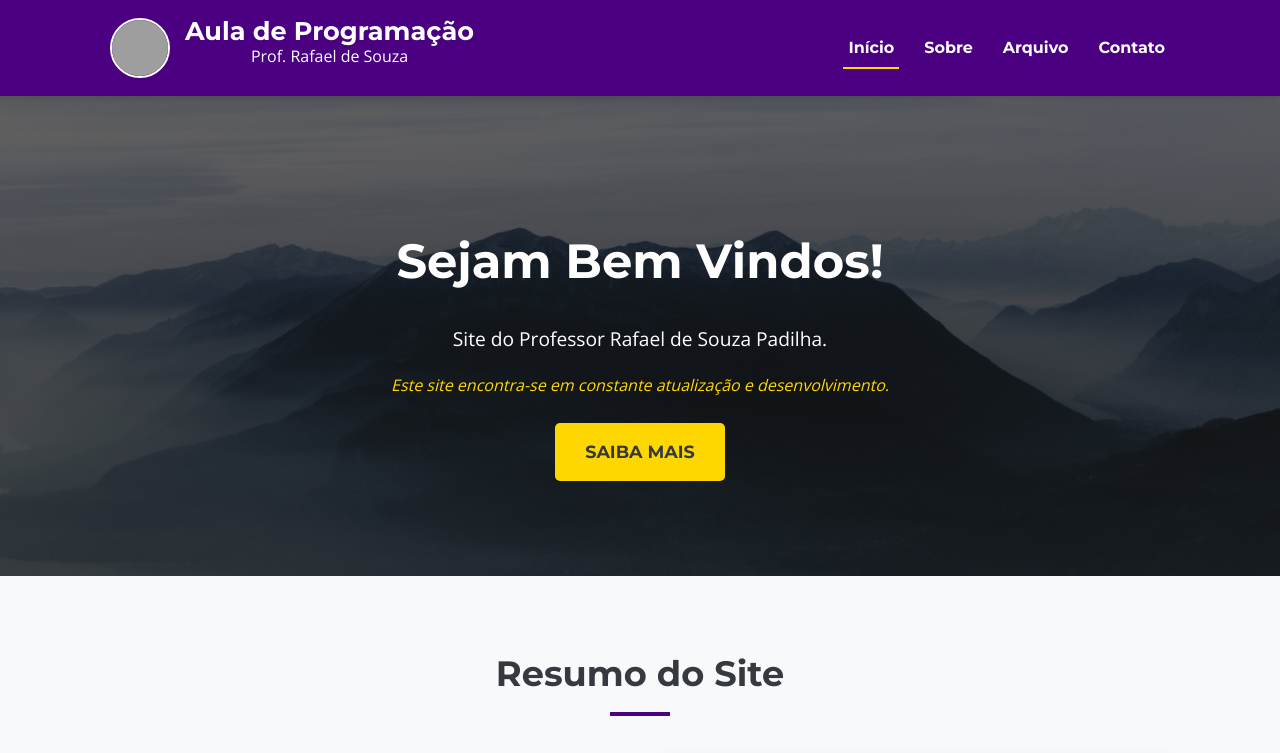
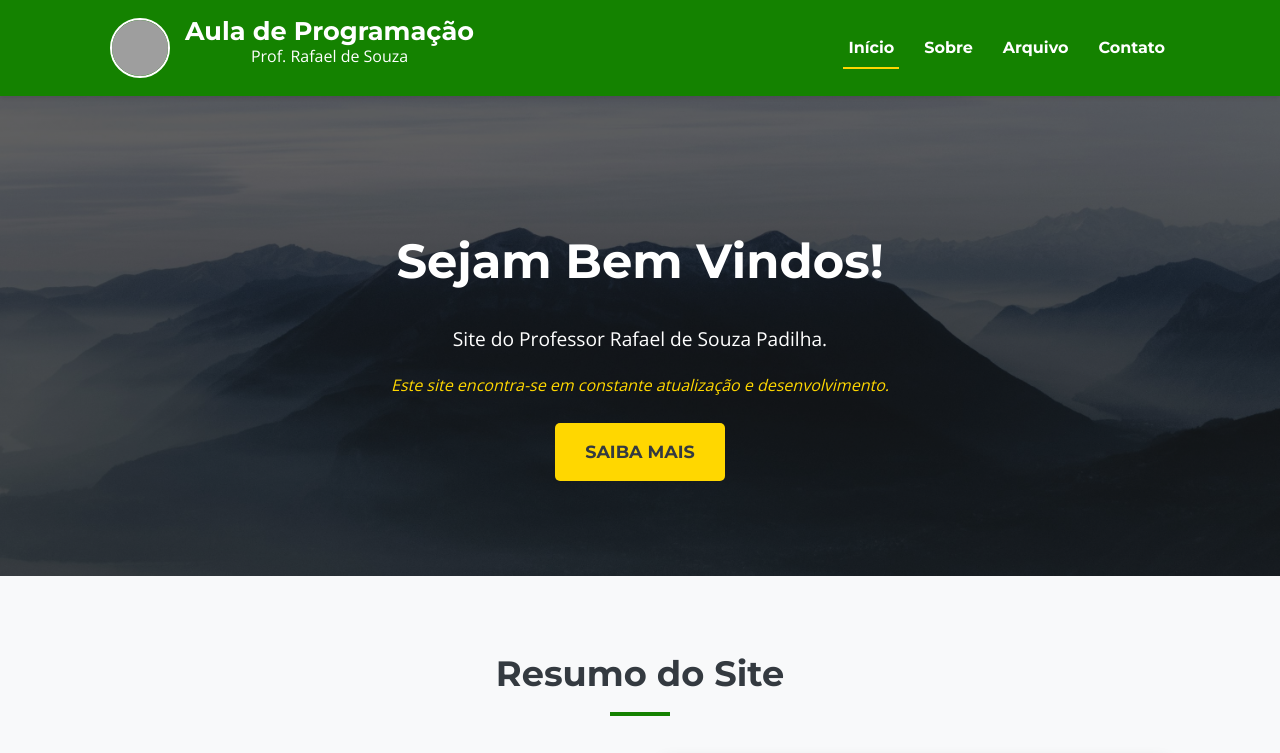
Before and after one commit to Rattop/profrafasite, a plain HTML site: page site/index.html in a window 1280 px wide. Shown: the top 753 px of the page. Drawn offline with nearby package versions, Linux system fonts and the light colour scheme; grey boxes are pictures that could not be loaded.

Commit message:
alteração de vg

```diff
--- a/site/css/style.css
+++ b/site/css/style.css
@@ -3,7 +3,7 @@
 
 /* Variáveis globais de cor, fonte e espaçamento */
 :root {
-  --primary-color: #4b0082;
+  --primary-color: #148200;
   --secondary-color: #5e60ce;
   --accent-color: #FFD700;
   --text-color: #333;
```
